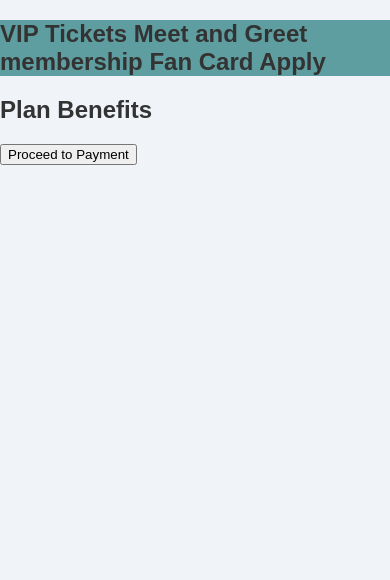
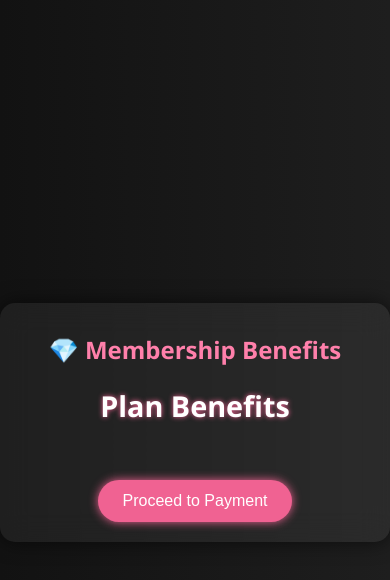
Before and after one commit to vip-Ticket/Apply-fan-card, a plain HTML site: page benefits.html in a window 390 px wide. Drawn offline with Linux system fonts and the light colour scheme.

Commit message:
Update benefits.html

```diff
--- a/benefits.html
+++ b/benefits.html
@@ -1,21 +1,130 @@
 <!DOCTYPE html>
 <html lang="en">
 <head>
-  <meta charset="UTF-8">
-  <meta name="viewport" content="width=device-width, initial-scale=1.0">
+  <meta charset="UTF-8" />
+  <meta name="viewport" content="width=device-width, initial-scale=1.0"/>
   <title>Plan Benefits</title>
   <link rel="stylesheet" href="styles.css">
+  <style>
+    body {
+      font-family: 'Segoe UI', sans-serif;
+      background: linear-gradient(to right, #121212, #1e1e1e);
+      margin: 0;
+      padding: 0;
+      color: #f0f0f0;
+      display: flex;
+      justify-content: center;
+      align-items: center;
+      min-height: 100vh;
+    }
+
+    .benefits {
+      background: rgba(255, 255, 255, 0.06);
+      backdrop-filter: blur(15px);
+      border-radius: 15px;
+      box-shadow: 0 0 20px rgba(0,0,0,0.6);
+      padding: 40px;
+      width: 90%;
+      max-width: 700px;
+      text-align: center;
+      animation: fadeIn 1s ease-in-out;
+    }
+
+    .benefits h1 {
+      margin: 10px 0;
+      font-size: 2rem;
+      color: #ff80ab;
+    }
+
+    #plan-title {
+      font-size: 1.8rem;
+      margin-top: 20px;
+      color: #fff;
+      text-shadow: 0 0 5px #f06292;
+    }
+
+    #benefit-list {
+      text-align: left;
+      margin-top: 25px;
+      padding-left: 20px;
+    }
+
+    #benefit-list li {
+      margin: 10px 0;
+      padding: 12px 18px;
+      background-color: rgba(255, 255, 255, 0.08);
+      border-left: 4px solid #f06292;
+      border-radius: 8px;
+      list-style: none;
+      font-size: 1rem;
+      transition: 0.3s;
+    }
+
+    #benefit-list li:hover {
+      background-color: rgba(255, 255, 255, 0.15);
+      transform: scale(1.02);
+    }
+
+    button {
+      margin-top: 30px;
+      padding: 15px 35px;
+      background-color: #f06292;
+      color: #fff;
+      border: none;
+      border-radius: 50px;
+      font-size: 1rem;
+      cursor: pointer;
+      transition: all 0.3s ease-in-out;
+      box-shadow: 0 0 10px #f06292;
+    }
+
+    button:hover {
+      background-color: #ff80ab;
+      box-shadow: 0 0 20px #ff80ab;
+      transform: scale(1.05);
+    }
+
+    @keyframes fadeIn {
+      from {
+        opacity: 0;
+        transform: translateY(20px);
+      }
+      to {
+        opacity: 1;
+        transform: translateY(0);
+      }
+    }
+
+    @media (max-width: 600px) {
+      .benefits {
+        padding: 20px;
+      }
+
+      .benefits h1 {
+        font-size: 1.5rem;
+      }
+
+      #benefit-list li {
+        font-size: 0.95rem;
+        padding: 10px;
+      }
+
+      button {
+        padding: 12px 25px;
+      }
+    }
+  </style>
 </head>
 <body onload="loadBenefits()">
   <section class="benefits">
-    <h1 style="background-color: cadetblue;">VIP Tickets Meet and Greet membership Fan Card Apply</h1>
+    <h1>💎 Membership Benefits</h1>
     <h1 id="plan-title">Plan Benefits</h1>
     <ul id="benefit-list">
-      <!-- Dynamic Benefits -->
-
+      <!-- Loaded via JS -->
     </ul>
     <button onclick="goToBilling()">Proceed to Payment</button>
   </section>
+
   <script src="scripts.js"></script>
 </body>
 </html>
```
